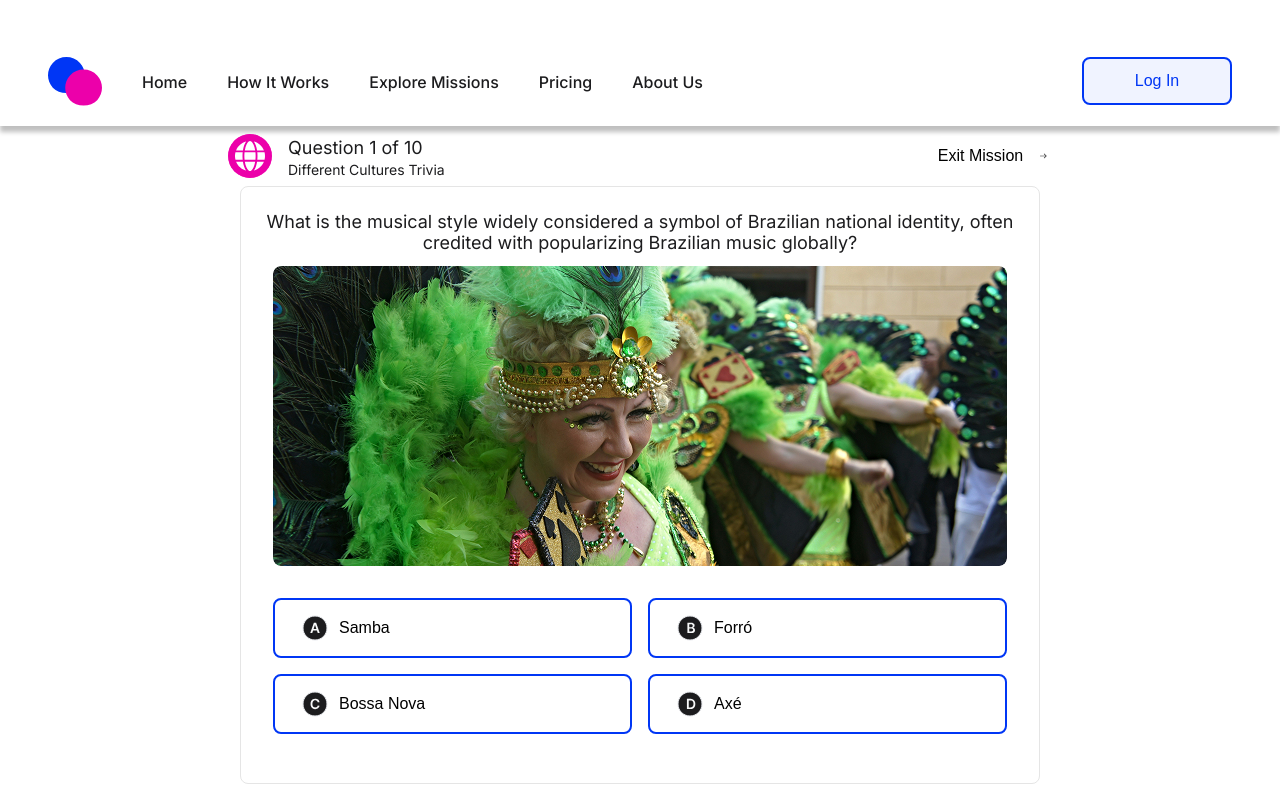
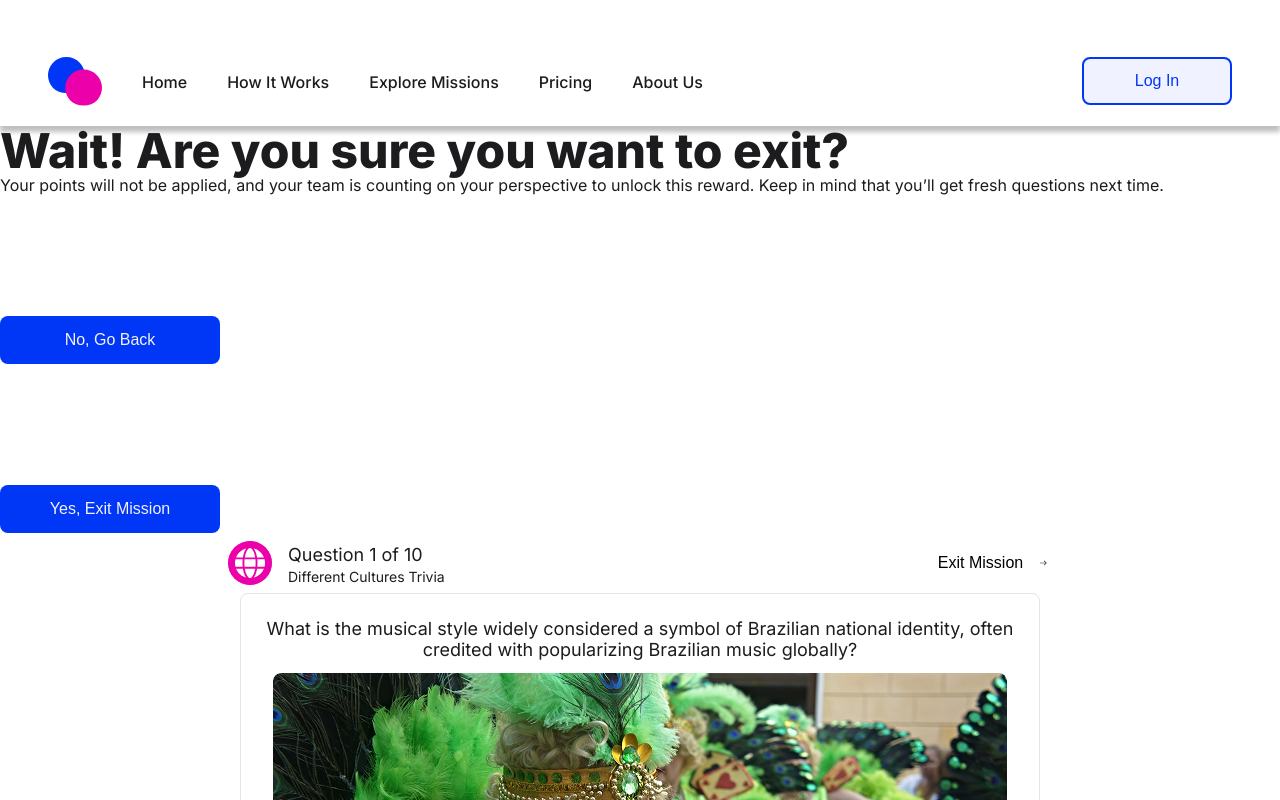
Before and after one commit to cherryontech/MissionCollective, a React (Vite) app: page /activity in a window 1280 px wide. Both pictures are taken after a click on the button "Exit Mission". Shown: the top 800 px of the page. Built offline with nearby package versions, Linux system fonts and the light colour scheme.

Commit message:
finish scaffolding for exit mission modal

```diff
--- a/src/Components/Activity/Activity.jsx
+++ b/src/Components/Activity/Activity.jsx
@@ -1,15 +1,30 @@
 import "../../styles/Activity.css";
-import { ActivityContextProvider } from "../../Context/ActivityContext";
+import { ActivityContextProvider, useActivityContext } from "../../Context/ActivityContext";
 import Question from "./Question";
 import QuestionFooter from "./QuestionFooter";
 import QuestionHeader from "./QuestionHeader";
+import ExitMissionModal from './ExitMissionModal';
 
 export default function Activity() {
   return (
     <ActivityContextProvider>
+      <ActivityContents />
+    </ActivityContextProvider>
+  );
+}
+
+function ActivityContents() {
+  // This hook runs inside the provider
+  const { showExitModal, setShowExitModal } = useActivityContext();
+
+  return (
+    <>
+      {showExitModal && (
+        <ExitMissionModal onClose={() => setShowExitModal(false)} />
+      )}
       <QuestionHeader />
       <Question />
       <QuestionFooter />
-    </ActivityContextProvider>
+    </>
   );
 }
--- a/src/Components/Activity/ExitMissionModal.jsx
+++ b/src/Components/Activity/ExitMissionModal.jsx
@@ -1,27 +1,53 @@
-import ExitArrow from "../../assets/icons/exit-arrow";
+import { useActivityContext } from "../../Context/ActivityContext";
+import { useNavigate } from "react-router-dom";
+import ExitArrow from "../../assets/icons/exit-arrow.svg";
 
-export default function ExitMissionModal() {
+export default function ExitMissionModal({ onClose }) {
+  const {
+    setAnswer,
+    setCurrentQuestionID,
+    setTotalScore,
+    updateAnswerMap,
+    setShowExitModal,
+  } = useActivityContext();
+
+  const navigate = useNavigate();
+
+  function handleConfirmExit() {
+    // close modal
+    setShowExitModal(false);
+
+    // reset activity state
+    setAnswer(null);
+    setCurrentQuestionID(0);
+    setTotalScore(0);
+    updateAnswerMap({ 0: null,1: null,2: null,3: null,4: null,5: null,6: null,7: null,8: null,9: null });
+
+    // navigate back to mission hub
+    navigate("/mission-hub");
+  }
+
   return (
     <div className="ExitMissionModalOverlayer">
       <div className="ExitMissionModalContainer">
         <h2>Wait! Are you sure you want to exit?</h2>
-        <p>Your points will not be applied, and your team is counting on your
+        <p>
+          Your points will not be applied, and your team is counting on your
           perspective to unlock this reward. Keep in mind that you’ll get fresh
           questions next time.
         </p>
         <div className="ButtonContainer">
           <div className="BackButton">
-            <button>No, Go Back</button>
+            <button onClick={onClose}>No, Go Back</button>
             <svg></svg>
           </div>
           <div className="ExitButton">
-            <button>Yes, Exit Mission</button>
-            <svg src= {ExitArrow} alt="exit-arrow"></svg>
+            <button onClick={handleConfirmExit}>Yes, Exit Mission</button>
+            <svg src={ExitArrow} alt="exit-arrow"></svg>
           </div>
         </div>
 
       </div>
     </div>
   );
-
 }
--- a/src/Components/Activity/QuestionHeader.jsx
+++ b/src/Components/Activity/QuestionHeader.jsx
@@ -4,9 +4,9 @@ import ExitArrowIcon from "../../assets/icons/exit-arrow.svg";
 import "../../styles/QuestionHeaderFooter.css";
 
 export default function QuestionHeader() {
-  const { currentQuestionID } = useActivityContext();
+  const { currentQuestionID, setShowExitModal } = useActivityContext();
   function handleOnClick() {
-    // TODO
+    setShowExitModal(true);
   }
 
   return (
--- a/src/Context/ActivityContext.jsx
+++ b/src/Context/ActivityContext.jsx
@@ -38,6 +38,7 @@ export const ActivityContextProvider = ({ children }) => {
     8: null,
     9: null,
   });
+  const [showExitModal, setShowExitModal] = useState(false);
   const value = {
     answer,
     setAnswer,
@@ -49,6 +50,8 @@ export const ActivityContextProvider = ({ children }) => {
     setShowLearnMoreModal,
     answerMap,
     updateAnswerMap,
+    showExitModal,
+    setShowExitModal,
   };
   return (
     <ActivityContext.Provider value={value}>
```
